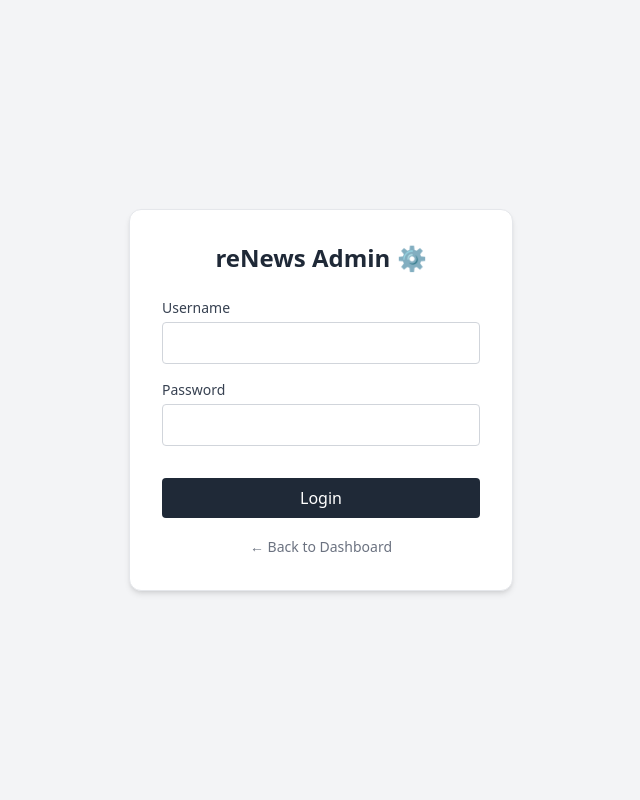
After one commit to andriydread/reNews, a FastAPI app: template templates/login.html in a window 1280 px wide. The commit adds this page. Shown: the whole page, without its empty margins (319-959 px from the left). Run offline with FastAPI, Linux system fonts and the light colour scheme; the template is opened without the code that fills it, so the values that code supplies are empty; some libraries are stand-ins or nearby versions.

Commit message:
feat(security):add jwt token and login page

```diff
--- a/main.py
+++ b/main.py
@@ -1,10 +1,13 @@
 import os
 import secrets
+from contextlib import asynccontextmanager
+from datetime import datetime, timedelta, timezone
 
+import jwt
+from apscheduler.schedulers.asyncio import AsyncIOScheduler
 from dotenv import load_dotenv
-from fastapi import Depends, FastAPI, HTTPException, Query, Request, status
-from fastapi.responses import HTMLResponse
-from fastapi.security import HTTPBasic, HTTPBasicCredentials
+from fastapi import Depends, FastAPI, Form, HTTPException, Query, Request, Response
+from fastapi.responses import HTMLResponse, RedirectResponse
 from fastapi.staticfiles import StaticFiles
 from fastapi.templating import Jinja2Templates
 from sqlalchemy import func, select
@@ -15,48 +18,118 @@ from sqlalchemy.orm import selectinload
 from app.api.schemas import FeedCreate, FeedResponse, PaginatedArticlesResponse
 from app.core.database import get_db
 from app.models.models import Article, ArticleAnalysis, ArticleCategory, Feed
+from run_worker import worker_run
+
+
+# Scheduler
+@asynccontextmanager
+async def lifespan(app: FastAPI):
+    """Lifecycle manager for FastAPI"""
+
+    scheduler = AsyncIOScheduler()
+    # Run worker every 30 minutes
+    scheduler.add_job(worker_run, "interval", minutes=30)
+    # Run worker at startup
+    scheduler.add_job(worker_run)
+
+    scheduler.start()
+    print("Scheduler Started")
+
+    yield
+
+    scheduler.shutdown()
+    print("Scheduler stopprd")
+
+
+ENVIRONMENT = os.getenv("ENVIRONMENT", "development")
+IS_PRODUCTION = ENVIRONMENT == "production"
 
 app = FastAPI(
     title="reNews API",
     description="AI-powered technical news aggregator",
     version="1.0.0",
+    lifespan=lifespan,
+    docs_url=None if IS_PRODUCTION else "/docs",
+    redoc_url=None if IS_PRODUCTION else "/redoc",
 )
 
 app.mount("/static", StaticFiles(directory="static"), name="static")
 
 templates = Jinja2Templates(directory="templates")
 
-security = HTTPBasic()
 
 load_dotenv()
 
 
-def verify_admin(credentials: HTTPBasicCredentials = Depends(security)):
-    """Basic admin login and password. Set it inside .env file"""
+SECRET_KEY = os.getenv("JWT_SECRET")
+ALGORITHM = "HS256"
+ACCESS_TOKEN_EXPIRE_MINUTES = 30  # Expires in 30 minutes
 
-    typed_user = credentials.username if credentials.username else ""
-    typed_pass = credentials.password if credentials.password else ""
+
+def create_access_token(data: dict):
+    """Generates a JWT token"""
+
+    to_encode = data.copy()
+    expire = datetime.now(timezone.utc) + timedelta(minutes=ACCESS_TOKEN_EXPIRE_MINUTES)
+    to_encode.update({"exp": expire})
+    return jwt.encode(to_encode, SECRET_KEY, algorithm=ALGORITHM)
+
+
+def verify_admin(request: Request):
+    """Dependency to protect API routes (Throws 401 if unauthorized)"""
+
+    token = request.cookies.get("admin_access_token")
+    if not token:
+        raise HTTPException(status_code=401, detail="Not authenticated")
+    try:
+        payload = jwt.decode(token, SECRET_KEY, algorithms=[ALGORITHM])
+        if payload.get("sub") != os.getenv("ADMIN_USER"):
+            raise HTTPException(status_code=401, detail="Invalid token")
+    except jwt.PyJWTError:
+        raise HTTPException(status_code=401, detail="Invalid or expired token")
+    return payload.get("sub")
+
+
+@app.get("/login", response_class=HTMLResponse)
+async def serve_login(request: Request):
+    """Serves login page"""
+
+    return templates.TemplateResponse(request=request, name="login.html")
+
+
+@app.post("/api/auth/login")
+async def login(
+    response: Response, username: str = Form(...), password: str = Form(...)
+):
+    """Validates credentials and sets an HttpOnly cookie"""
 
     real_user = str(os.getenv("ADMIN_USER"))
     real_pass = str(os.getenv("ADMIN_PASS"))
 
-    if not real_user or not real_pass:
-        raise HTTPException(
-            status_code=status.HTTP_500_INTERNAL_SERVER_ERROR,
-            detail="Server misconfiguration: Admin credentials not set in .env",
-        )
+    if not secrets.compare_digest(username, real_user) or not secrets.compare_digest(
+        password, real_pass
+    ):
+        raise HTTPException(status_code=401, detail="Incorrect username or password")
 
-    correct_username = secrets.compare_digest(typed_user, real_user)
-    correct_password = secrets.compare_digest(typed_pass, real_pass)
+    access_token = create_access_token(data={"sub": username})
 
-    if not (correct_username and correct_password):
-        raise HTTPException(
-            status_code=status.HTTP_401_UNAUTHORIZED,
-            detail="Incorrect username or password",
-            headers={"WWW-Authenticate": "Basic"},
-        )
+    response.set_cookie(
+        key="admin_access_token",
+        value=access_token,
+        httponly=True,
+        samesite="lax",
+        secure=IS_PRODUCTION,
+        max_age=ACCESS_TOKEN_EXPIRE_MINUTES * 60,
+    )
+    return {"message": "Login successful"}
 
-    return credentials.username
+
+@app.post("/api/auth/logout")
+async def logout(response: Response):
+    """Clears the authentication cookie"""
+
+    response.delete_cookie("admin_access_token")
+    return {"message": "Logged out"}
 
 
 @app.get("/api/articles", response_model=PaginatedArticlesResponse)
@@ -110,8 +183,17 @@ async def serve_frontend(request: Request):
 
 
 @app.get("/admin", response_class=HTMLResponse)
-async def admin_dashboard(request: Request, username: str = Depends(verify_admin)):
-    """Serves the admin panel to add feeds. Protected by verify_admin"""
+async def admin_dashboard(request: Request):
+    """Serves the admin panel. Redirects to /login if not authenticated."""
+
+    token = request.cookies.get("admin_access_token")
+    if not token:
+        return RedirectResponse(url="/login", status_code=302)
+
+    try:
+        jwt.decode(token, SECRET_KEY, algorithms=[ALGORITHM])
+    except jwt.PyJWTError:
+        return RedirectResponse(url="/login", status_code=302)
 
     return templates.TemplateResponse(request=request, name="admin.html")
 
@@ -128,7 +210,7 @@ async def get_feeds(session: AsyncSession = Depends(get_db)):
 async def add_feed(
     feed: FeedCreate,
     session: AsyncSession = Depends(get_db),
-    username: str = Depends(verify_admin),
+    admin: str = Depends(verify_admin),
 ):
     """Adds a new RSS feed to the database. Protected by verify_admin"""
 
@@ -147,9 +229,10 @@ async def add_feed(
 async def delete_feed(
     feed_id: int,
     session: AsyncSession = Depends(get_db),
-    username: str = Depends(verify_admin),
+    admin: str = Depends(verify_admin),
 ):
     """Deletes a feed. Protected by verify_admin"""
+
     feed = await session.get(Feed, feed_id)
     if not feed:
         raise HTTPException(status_code=404, detail="Feed not found")
--- /dev/null
+++ b/templates/login.html
@@ -0,0 +1,105 @@
+<!doctype html>
+<html lang="en">
+  <head>
+    <meta charset="UTF-8" />
+    <meta name="viewport" content="width=device-width, initial-scale=1.0" />
+    <title>reNews - Admin Login</title>
+    <script src="https://cdn.tailwindcss.com"></script>
+  </head>
+  <body class="bg-gray-100 h-screen flex items-center justify-center">
+    <div
+      class="bg-white p-8 rounded-xl shadow-md w-full max-w-sm border border-gray-200"
+    >
+      <h2 class="text-2xl font-bold mb-6 text-center text-gray-800">
+        reNews Admin ⚙️
+      </h2>
+
+      <div
+        id="errorBox"
+        class="hidden mb-4 p-3 bg-red-100 text-red-700 text-sm rounded border border-red-200 text-center"
+      ></div>
+
+      <form id="loginForm" class="flex flex-col gap-4">
+        <div>
+          <label class="block text-sm font-medium text-gray-700 mb-1"
+            >Username</label
+          >
+          <input
+            type="text"
+            id="username"
+            required
+            class="w-full border border-gray-300 rounded px-3 py-2 focus:outline-none focus:ring-2 focus:ring-indigo-500"
+          />
+        </div>
+        <div>
+          <label class="block text-sm font-medium text-gray-700 mb-1"
+            >Password</label
+          >
+          <input
+            type="password"
+            id="password"
+            required
+            class="w-full border border-gray-300 rounded px-3 py-2 focus:outline-none focus:ring-2 focus:ring-indigo-500"
+          />
+        </div>
+        <button
+          type="submit"
+          id="loginBtn"
+          class="mt-4 bg-gray-800 text-white font-medium py-2 rounded hover:bg-gray-700 transition"
+        >
+          Login
+        </button>
+      </form>
+      <div class="mt-4 text-center">
+        <a href="/" class="text-sm text-gray-500 hover:text-gray-800"
+          >&larr; Back to Dashboard</a
+        >
+      </div>
+    </div>
+
+    <script>
+      document
+        .getElementById("loginForm")
+        .addEventListener("submit", async (e) => {
+          e.preventDefault();
+          const btn = document.getElementById("loginBtn");
+          const errorBox = document.getElementById("errorBox");
+          btn.disabled = true;
+          btn.textContent = "Verifying...";
+
+          const formData = new FormData();
+          formData.append(
+            "username",
+            document.getElementById("username").value,
+          );
+          formData.append(
+            "password",
+            document.getElementById("password").value,
+          );
+
+          try {
+            const response = await fetch("/api/auth/login", {
+              method: "POST",
+              body: formData,
+            });
+
+            if (response.ok) {
+              // Cookie is automatically saved by the browser!
+              window.location.href = "/admin";
+            } else {
+              const data = await response.json();
+              errorBox.textContent = data.detail || "Login failed";
+              errorBox.classList.remove("hidden");
+              btn.disabled = false;
+              btn.textContent = "Login";
+            }
+          } catch (err) {
+            errorBox.textContent = "Network error";
+            errorBox.classList.remove("hidden");
+            btn.disabled = false;
+            btn.textContent = "Login";
+          }
+        });
+    </script>
+  </body>
+</html>
```
Also changed, not shown: app/services/ai_processor.py (+7 -12 lines), run_worker.py (+13 -4 lines), templates/admin.html (+14 -0 lines), 1 other file.
